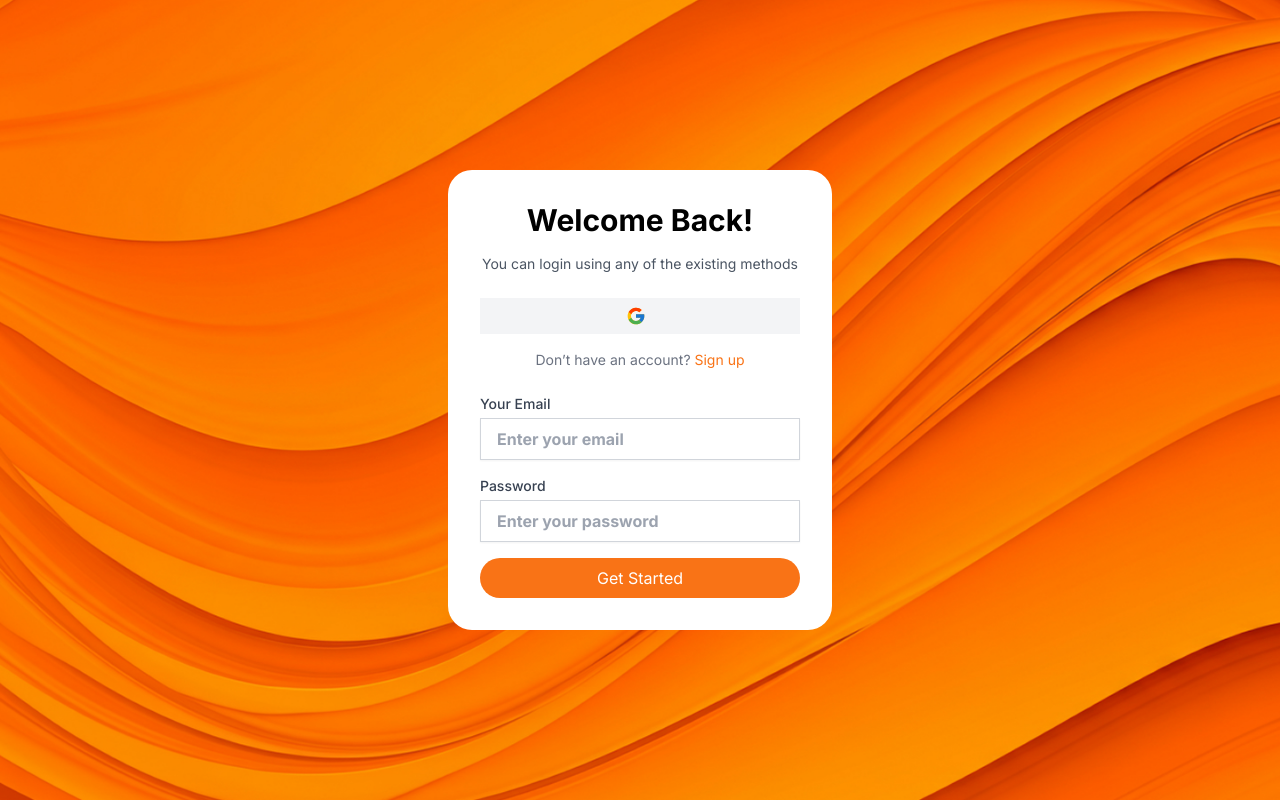
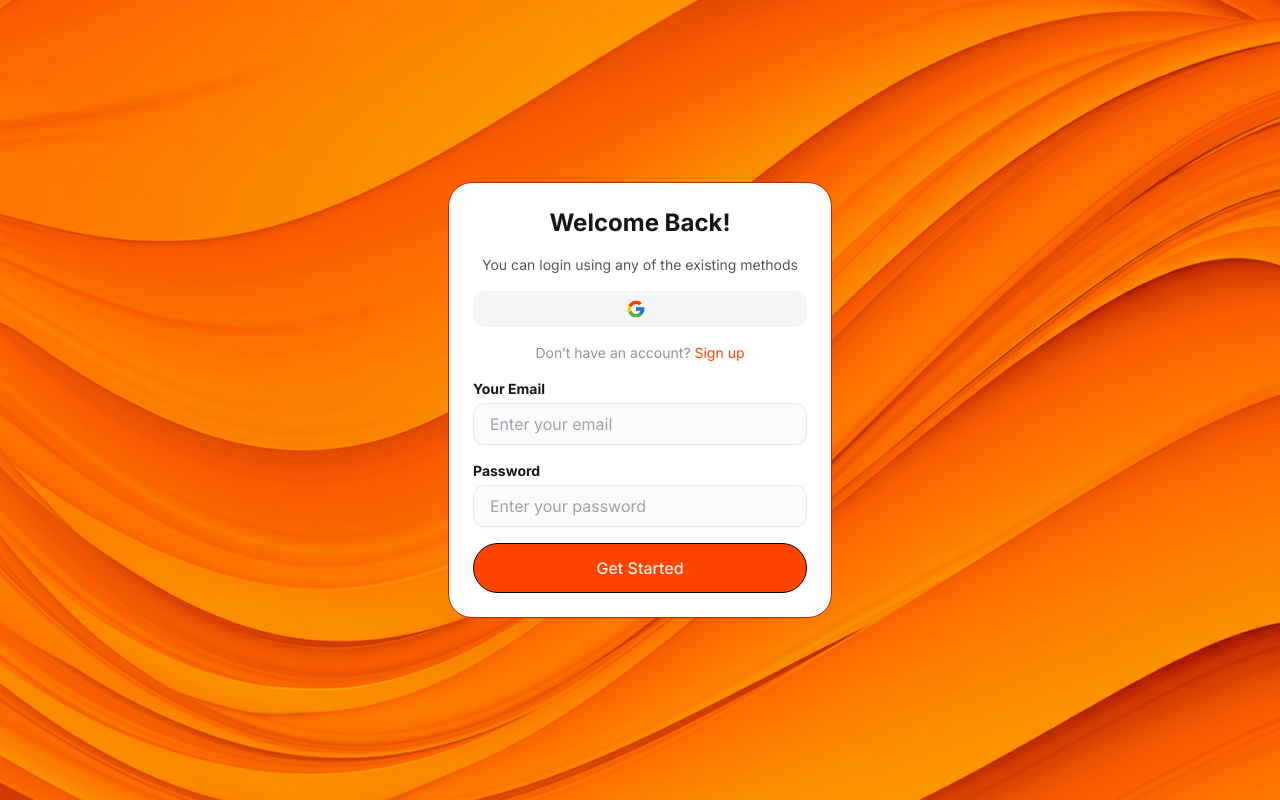
Before and after one commit to D-Unique/Eyrie, a Next.js app in the folder Eyrie-web/: page /login in a window 1280 px wide. Built offline with nearby package versions, Linux system fonts and the light colour scheme.

Commit message:
feat: improve signup and login pages with enhanced responsiveness and updated form design

```diff
--- a/Eyrie-web/package.json
+++ b/Eyrie-web/package.json
@@ -17,6 +17,7 @@
     "@fortawesome/fontawesome-svg-core": "^6.7.2",
     "@fortawesome/free-solid-svg-icons": "^6.7.2",
     "@fortawesome/react-fontawesome": "^0.2.2",
+    "autoprefixer": "^10.4.21",
     "class-variance-authority": "^0.7.1",
     "clsx": "^2.1.1",
     "eventemitter3": "^5.0.1",
@@ -46,10 +47,10 @@
     "eslint-plugin-unicorn": "^56.0.1",
     "husky": "^8.0.0",
     "lint-staged": "^15.5.0",
-    "postcss": "^8",
+    "postcss": "^8.5.3",
     "prettier": "^3.5.3",
     "prettier-plugin-tailwindcss": "^0.6.11",
-    "tailwindcss": "^3.4.1",
+    "tailwindcss": "^3.4.17",
     "typescript": "^5",
     "vitest": "^3.0.5"
   },
--- a/Eyrie-web/postcss.config.mjs
+++ b/Eyrie-web/postcss.config.mjs
@@ -2,6 +2,7 @@
 const config = {
   plugins: {
     tailwindcss: {},
+    autoprefixer: {},
   },
 };
 export default config;
--- a/Eyrie-web/src/app/login/page.tsx
+++ b/Eyrie-web/src/app/login/page.tsx
@@ -16,13 +16,13 @@ export default function Login() {
   const handleSubmit = (e: React.FormEvent) => {
     e.preventDefault();
     console.log("Login form submitted:", formData);
-    // Add your login logic here (e.g., API call)
+    // API call
   };
 
   return (
     <div className="relative min-h-screen">
       {/* Background Image */}
-      <div className="hidden sm:block">
+      <div className="hidden md:block absolute inset-0">
         <Image
           src="/login.jpg"
           alt="Background"
@@ -33,27 +33,25 @@ export default function Login() {
       </div>
 
       {/* Login Form */}
-      <div className="absolute inset-0 flex justify-center items-center">
-        <div className="bg-white p-8 rounded-3xl max-w-sm w-full">
-          <h1 className="text-3xl font-bold mb-4 text-center">Welcome Back!</h1>
-          <p className="text-sm text-gray-600 mb-6 text-center">
+      <div className="absolute inset-0 flex items-center justify-center p-4 z-10 overflow-y-auto">
+        <div className="bg-white w-full max-w-sm p-4 sm:p-6 rounded-[24px] border border-[#B53100] flex flex-col gap-4 max-h-screen overflow-y-auto">
+          <h1 className="text-2xl sm:text-2xl font-bold text-center text-[#161616]">
+            Welcome Back!
+          </h1>
+          <p className="text-sm text-[#555] text-center">
             You can login using any of the existing methods
           </p>
 
           {/* Social Login Buttons */}
-          <button className="flex items-center justify-center w-full bg-gray-100 text-black text-sm py-2 px-4 rounded-lg hover:bg-gray-200 transition duration-300 mb-4">
+          <button className="flex items-center justify-center w-full bg-gray-100 text-black text-sm py-2 px-4 rounded-xl hover:bg-[#B6B6B6] transition duration-300">
             <Image
-              src="/google-icon.svg"
-              alt="Google"
-              width={20}
-              height={20}
-              className="mr-2"
+              src="/google-icon.svg" alt="Google" width={20} height={20} className="mr-2"
             />
           </button>
 
-          <p className="text-center text-sm text-gray-500 mb-6">
+          <p className="text-center text-sm text-[#919191]">
             Don’t have an account?{" "}
-            <a href="/signup" className="text-orange-500 hover:underline">
+            <a href="/signup" className="text-[#FF4500] hover:underline">
               Sign up
             </a>
           </p>
@@ -61,10 +59,7 @@ export default function Login() {
           {/* Login Form */}
           <form onSubmit={handleSubmit} className="space-y-4">
             <div>
-              <label
-                htmlFor="email"
-                className="block text-sm font-medium text-gray-700"
-              >
+              <label htmlFor="email" className="block text-sm font-bold text-[#161616]">
                 Your Email
               </label>
               <input
@@ -75,14 +70,11 @@ export default function Login() {
                 onChange={handleChange}
                 required
                 placeholder="Enter your email"
-                className="mt-1 block w-full px-4 py-2 font-bold border border-gray-300 rounded-lg shadow-sm focus:ring-orange-500 focus:border-orange-500"
+                className="mt-1 block w-full px-4 py-2 bg-[#FBFBFB] border border-[B6B6B6] rounded-xl shadow-sm focus:ring-orange-500 focus:border-orange-500 focus:outline-none"
               />
             </div>
             <div>
-              <label
-                htmlFor="password"
-                className="block text-sm font-medium text-gray-700"
-              >
+              <label htmlFor="password" className="block text-sm font-bold text-[#161616]">
               Password
               </label>
               <input
@@ -93,12 +85,12 @@ export default function Login() {
               onChange={handleChange}
               required
               placeholder="Enter your password"
-                className="mt-1 block w-full font-bold px-4 py-2 border border-gray-300 rounded-lg shadow-sm focus:ring-orange-500 focus:border-orange-500"
+              className="mt-1 block w-full px-4 py-2 bg-[#FBFBFB] border border-[B6B6B6] rounded-xl shadow-sm focus:ring-orange-500 focus:border-orange-500 focus:outline-none"
               />
             </div>
             <button
               type="submit"
-              className="w-full bg-orange-500 text-white py-2 px-4 rounded-full hover:bg-orange-600 transition duration-300"
+              className="w-full h-[50px] px-[24px] py-[16px] bg-[#FF4500] text-[#FFEDE6] border border-[#000000] rounded-[32px] font-medium text-[16px] leading-[24px] font-inter flex items-center justify-center gap-[10px] hover:bg-[#FF5722] active:bg-[#FF8A65] transition duration-300"
             >
               Get Started
             </button>
--- a/Eyrie-web/src/app/signup/page.tsx
+++ b/Eyrie-web/src/app/signup/page.tsx
@@ -18,7 +18,7 @@ export default function Signup() {
   const handleSubmit = (e: React.FormEvent) => {
     e.preventDefault();
     console.log("Form submitted:", formData);
-    // Add your signup logic here (e.g., API call)
+    // API call
   };
 
   return (
@@ -41,18 +41,18 @@ export default function Signup() {
       {/* Right Section: Signup Form */}
       <div className="w-full md:w-1/2 flex flex-col justify-center items-center bg-white px-6 md:px-12">
         <div className="w-full max-w-sm">
-          <h1 className="text-2xl font-bold mb-6 text-center">Create your Account</h1>
+          <h1 className="text-2xl sm:text-2xl font-bold text-center text-[#161616] mb-4">Create your Account</h1>
 
           {/* Sign up with Google */}
-          <button className="flex items-center justify-center w-full bg-gray-100 text-black text-sm py-4 px-8 rounded-lg hover:bg-gray-200 transition duration-300 mb-4">
+          <button className="flex mb-4 items-center justify-center w-full bg-gray-100 text-black text-sm py-2 px-4 rounded-xl hover:bg-[#B6B6B6] transition duration-300">
             <Image src="/google-icon.svg" alt="Google" width={20} height={20} className="mr-2" />
             Sign up with Google
           </button>
 
           {/* Already have an account */}
-          <p className="text-center text-sm text-gray-500 mb-6">
+          <p className="text-center text-sm text-[#919191]">
             Already have an account?{" "}
-            <a href="/login" className="text-orange-500 hover:underline">
+            <a href="/login" className="text-[#FF4500] hover:underline">
               Sign in
             </a>
           </p>
@@ -60,7 +60,7 @@ export default function Signup() {
           {/* Signup Form */}
           <form onSubmit={handleSubmit} className="space-y-4">
             <div>
-              <label htmlFor="name" className="block text-sm font-medium text-gray-700">
+              <label htmlFor="name" className="block text-sm font-bold text-[#161616]">
                 Full name
               </label>
               <input
@@ -71,11 +71,11 @@ export default function Signup() {
                 onChange={handleChange}
                 required
                 placeholder="Enter your full name"
-                className="mt-1 block w-full px-4 py-2 border border-gray-300 rounded-lg shadow-sm focus:ring-orange-500 focus:border-orange-500"
+                className="mt-1 block w-full px-4 py-2 bg-[#FBFBFB] border border-[B6B6B6] rounded-xl shadow-sm focus:ring-orange-500 focus:border-orange-500 focus:outline-none"
               />
             </div>
             <div>
-              <label htmlFor="email" className="block text-sm font-medium text-gray-700">
+              <label htmlFor="email" className="block text-sm font-bold text-[#161616]">
                 Your Email
               </label>
               <input
@@ -86,11 +86,11 @@ export default function Signup() {
                 onChange={handleChange}
                 required
                 placeholder="Enter your email"
-                className="mt-1 block w-full px-4 py-2 border border-gray-300 rounded-lg shadow-sm focus:ring-orange-500 focus:border-orange-500"
+                className="mt-1 block w-full px-4 py-2 bg-[#FBFBFB] border border-[B6B6B6] rounded-xl shadow-sm focus:ring-orange-500 focus:border-orange-500 focus:outline-none"
               />
             </div>
             <div>
-              <label htmlFor="password" className="block text-sm font-medium text-gray-700">
+              <label htmlFor="password" className="block text-sm font-bold text-[#161616]">
                 Password
               </label>
               <input
@@ -101,11 +101,11 @@ export default function Signup() {
                 onChange={handleChange}
                 required
                 placeholder="Enter your password"
-                className="mt-1 block w-full px-4 py-2 border border-gray-300 rounded-lg shadow-sm focus:ring-orange-500 focus:border-orange-500"
+                className="mt-1 block w-full px-4 py-2 bg-[#FBFBFB] border border-[B6B6B6] rounded-xl shadow-sm focus:ring-orange-500 focus:border-orange-500 focus:outline-none"
               />
             </div>
             <div>
-              <label htmlFor="confirmPassword" className="block text-sm font-medium text-gray-700">
+              <label htmlFor="confirmPassword" className="block text-sm font-bold text-[#161616]">
                 Confirm Password
               </label>
               <input
@@ -116,12 +116,12 @@ export default function Signup() {
                 onChange={handleChange}
                 required
                 placeholder="Confirm your password"
-                className="mt-1 block w-full px-4 py-2 border border-gray-300 rounded-lg shadow-sm focus:ring-orange-500 focus:border-orange-500"
+                className="mt-1 block w-full px-4 py-2 bg-[#FBFBFB] border border-[B6B6B6] rounded-xl shadow-sm focus:ring-orange-500 focus:border-orange-500 focus:outline-none"
               />
             </div>
             <button
               type="submit"
-              className="w-full bg-orange-500 text-white py-3 px-4 rounded-full hover:bg-orange-600 transition duration-300"
+              className="w-full h-[50px] px-[24px] py-[16px] bg-[#FF4500] text-[#FFEDE6] border border-[#000000] rounded-[32px] font-medium text-[16px] leading-[24px] font-inter flex items-center justify-center gap-[10px] hover:bg-[#FF5722] active:bg-[#FF8A65] transition duration-300"
             >
               Check property Listings
             </button>
```
Also changed, not shown: Eyrie-web/src/app/component/ui/Button.tsx (added), 1 other file (tests, documents, lock files or other folders). Lines whose indentation alone changed are shown as unchanged.
